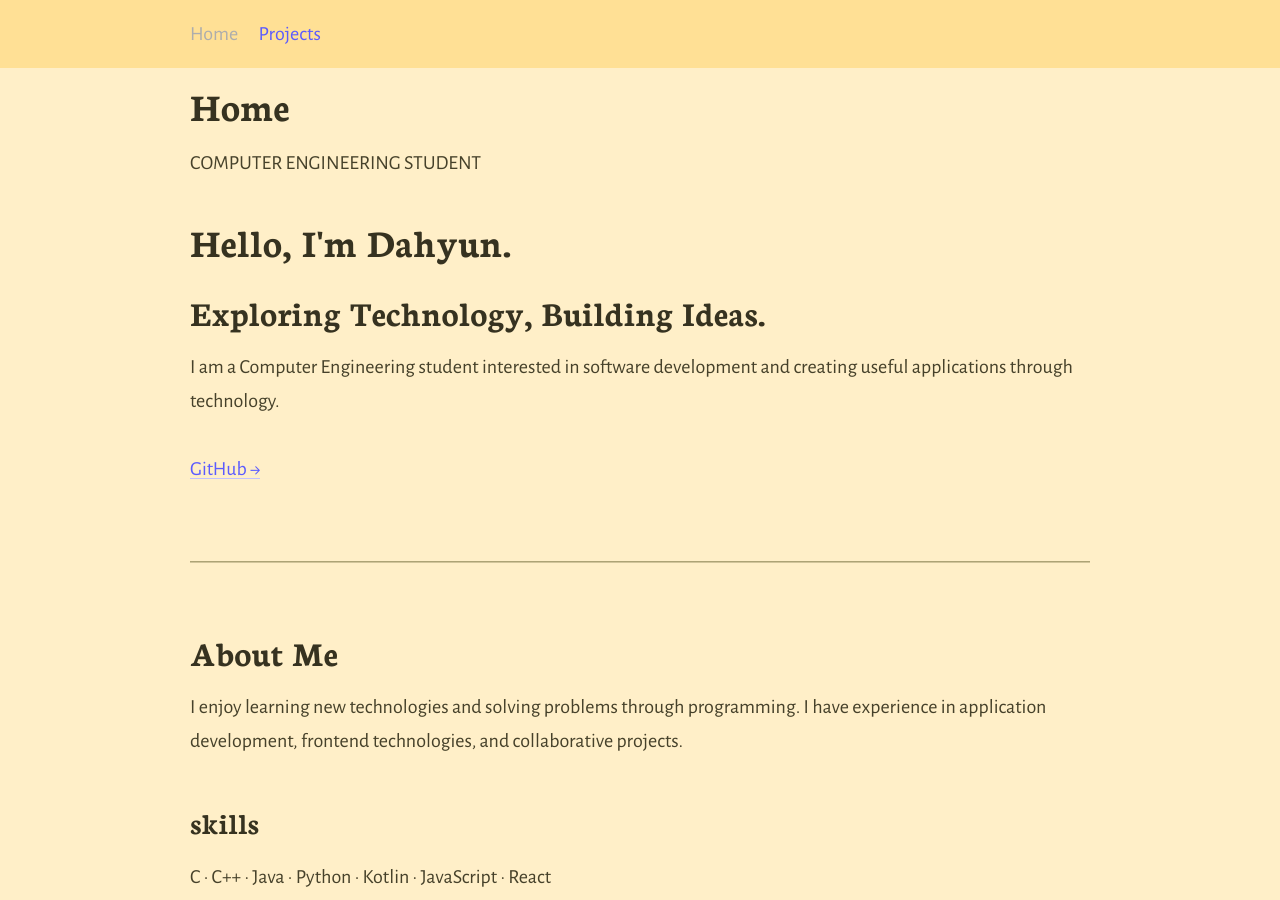
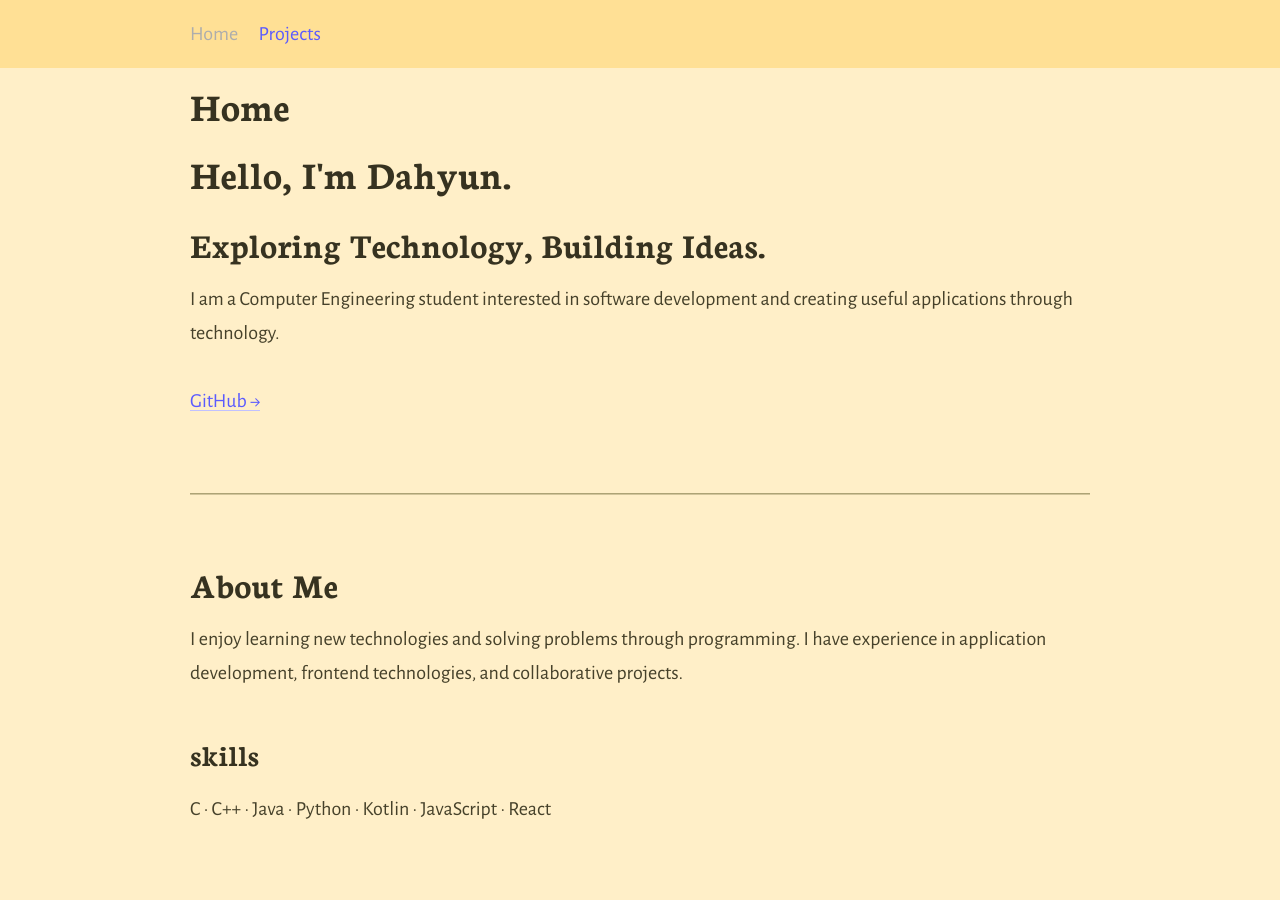
Before and after one commit to dadah118/dadah118.github.io, a Jekyll site: the page built from index.html, in a window 1280 px wide and 900 px high. Built offline with Jekyll 4.4.1, drawn with Linux system fonts in a browser that asks for light colours; the list of posts is cut into pages by our own code.

Commit message:
Remove introductory paragraph from index.html
Removed the introductory paragraph about being a computer engineering student.

```diff
--- a/index.html
+++ b/index.html
@@ -4,7 +4,6 @@ title: Home
 ---
 
 <section class="intro">
-  <p>COMPUTER ENGINEERING STUDENT</p>
   <h1>Hello, I'm Dahyun.</h1>
   <h2>Exploring Technology, Building Ideas.</h2>
 
```
